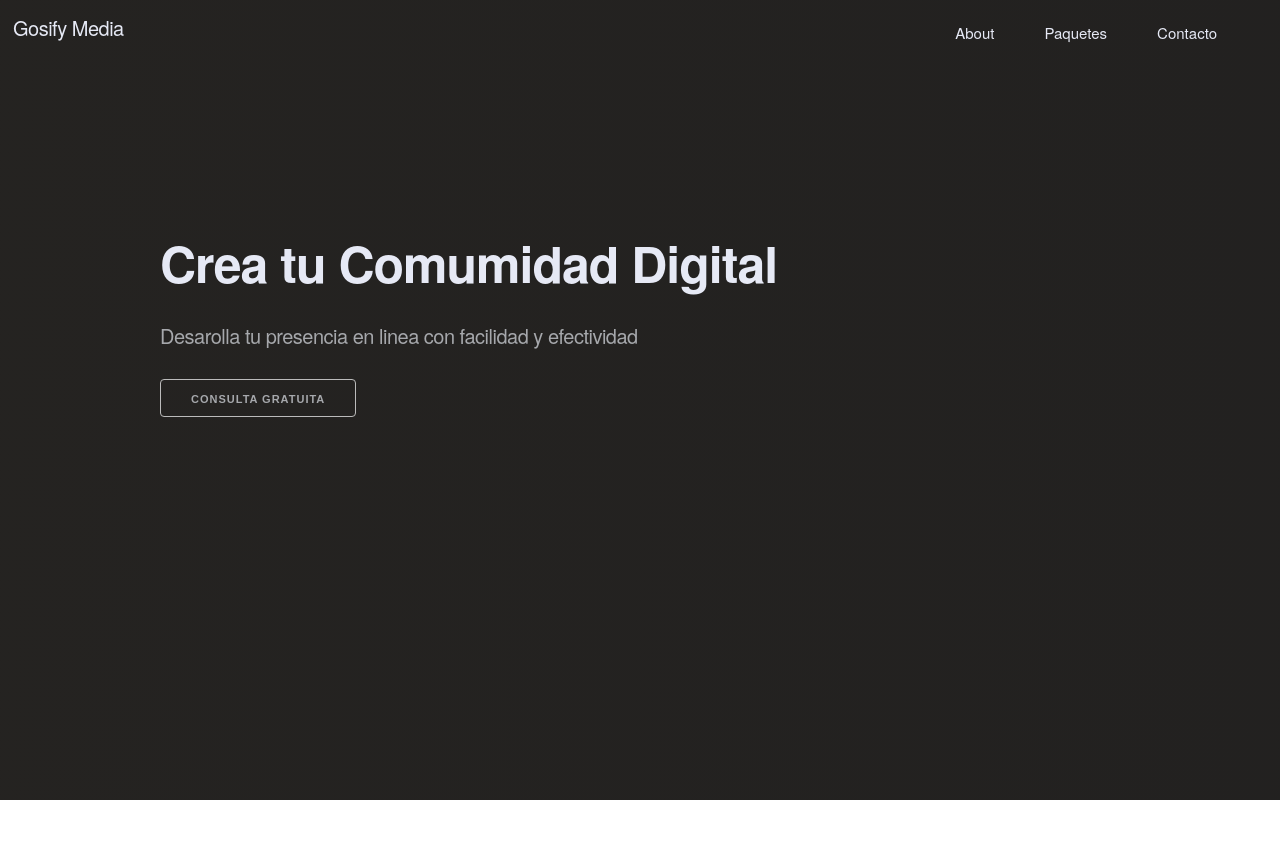
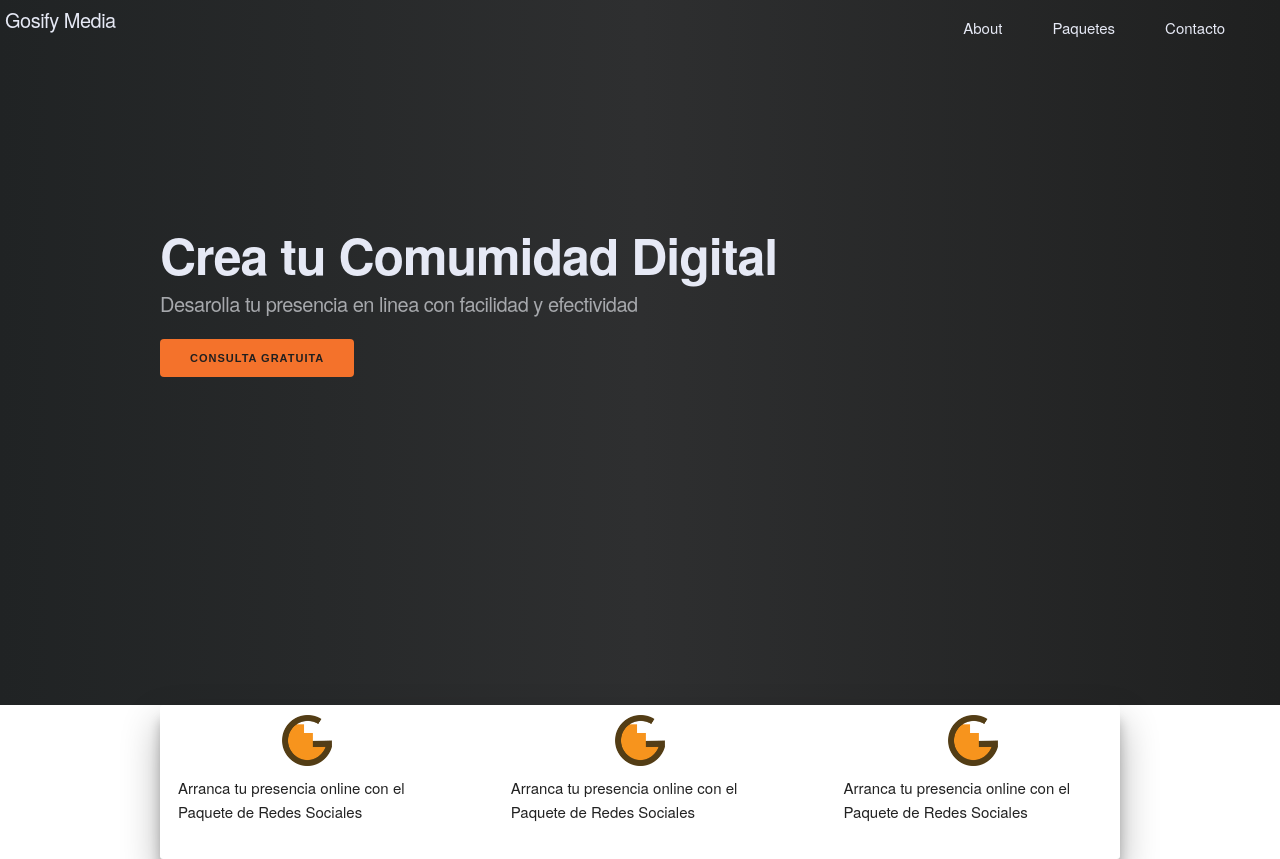
Before and after one commit to mgonza63/next-portfolio, a Next.js app: page / in a window 1280 px wide. Before the commit the page ends 800 px from the top, so only its background shows below. Built offline with nearby package versions, Linux system fonts and the light colour scheme.

Commit message:
added features component and fixed margin issues

```diff
--- /dev/null
+++ b/components/Features.js
@@ -0,0 +1,77 @@
+function Features() {
+    return (
+        <div className="container wrapper">
+            <div className="row">
+                <div className="four columns">
+                    <div className="card">
+                        <img src="/logo.png" alt="logo"></img>
+                            <div className="content">
+                                <p>Arranca tu presencia online con el Paquete de Redes Sociales</p>
+                            </div>
+                    </div>
+                </div>
+                <div className="four columns">
+                    <div className="card">
+                        <img src="/logo.png" alt="logo"></img>
+                            <div className="content">
+                                <p>Arranca tu presencia online con el Paquete de Redes Sociales</p>
+                            </div>
+                    </div>
+                </div>
+                <div className="four columns">
+                    <div className="card">
+                        <img src="/logo.png" alt="logo"></img>
+                            <div className="content">
+                                <p>Arranca tu presencia online con el Paquete de Redes Sociales</p>
+                            </div>
+                    </div>
+                </div>
+
+
+            </div>
+
+            <style jsx>{`
+
+                .wrapper {
+                    align-items: center;
+                    display: flex;
+                    justify-content: center;
+                    background-color: white;
+
+                    box-shadow: 0 19px 38px rgba(0,0,0,0.30), 0 15px 12px rgba(0,0,0,0.22);
+                    border-radius: 3px;
+                }
+                .card {
+                    flex: 1;
+        /* Space between columns */
+                    margin: 0 8px;
+                    padding: 10px
+
+        /* Layout each column */
+                }
+                .content {
+                    flex: 1;
+                }
+                img {
+                    width: 50px;
+                    display: block;
+                    margin-left: auto;
+                    margin-right: auto;
+                    padding-bottom: 10px;
+
+                }
+                @media only screen and (max-width: 600px) {
+                    .wrapper {
+                        display: block;
+
+                    }
+                }
+
+            `}
+            </style>
+
+        </div>
+    )
+}
+
+export default Features;
--- a/components/Header.js
+++ b/components/Header.js
@@ -1,21 +1,31 @@
 function Header() {
     return (
         <header className="u-full-width">
+            {/* <img src="/logo.png" /> */}
             <h5>Gosify Media</h5>
-            <ul>
-                <li>
-                    <h6>Contacto</h6>
-                </li>
-                <li>
-                    <h6>Paquetes</h6>
-                </li>
-                <li>
 
-                    <h6>About</h6>
-                </li>
-            </ul>
+            <nav className="navbar">
+
+                <ul className="navbar-nav">
+                    <li className="nav-item">
+                        Contacto
+                    </li>
+                    <li className="nav-item">
+                        Paquetes
+                    </li>
+                    <li className="nav-item">
+                        About
+                    </li>
+                </ul>
+            </nav>
      <style jsx>{`
+        header {
+            background: linear-gradient(270deg, #1f2020, #2e2f30, #202324);
 
+        }
+        img {
+            width: 50px;
+        }
         h5 {
             color: rgb(230, 233, 245);
             font-weight: lighter;
@@ -25,13 +35,16 @@ function Header() {
         h6 {
             color: rgb(230, 233, 245);
         }
+        .nav-item {
+            color: rgb(230, 233, 245);
+        }
         li {
             list-style:  none;
             padding-right: 50px;
             display: inline-block;
             float: right;
             position: relative;
-            top: -5.2vh;
+            top: -5.5vh;
         }
         .barPhone {
             display: none;
@@ -41,15 +54,22 @@ function Header() {
                 text-align: center;
             }
             ul {
-                display: table;
+                /* display: table; */
                 margin: 0 auto;
             }
             li {
                 top: 1vh;
-                left: 6.5vw;
+                left: 5vw;
 
             }
 
+            .navbar-nav {
+                display: flex;
+                width:100%;
+                align-items: center;
+                justify-content: space-evenly;
+
+            }
 
         }
     `}
--- a/components/HeroSection.js
+++ b/components/HeroSection.js
@@ -1,48 +1,72 @@
 function Hero() {
     return (
-        <article className="container">
-            <h1 className="hero">Crea tu Comumidad Digital</h1>
-            <h5 className="subhero">Desarolla tu presencia en linea con facilidad y efectividad</h5>
-            <button className="action"><p>Consulta gratuita</p></button>
+        <main className="container-fluid">
+            <div className="container">
+                <h1 className="hero">Crea tu Comumidad Digital</h1>
+                <h5 className="subhero">Desarolla tu presencia en linea con facilidad y efectividad</h5>
+                <button className="action"><p>Consulta gratuita</p></button>
+            </div>
+            {/* <img className="u-max-width chat" alt="chat" src="/mobile-iso.png"></img> */}
+
+            {/* F6E7C1 - D6C7A1 - FFA25B - F4722B - 3e3e3e  */}
+
 
             <style jsx>{`
-                .container {
-                    height: 50vh;
+
+
+                main {
+                    height: 80vh;
+                    width: 100vw;
+                    right: 100px;
+                    background: linear-gradient(270deg, #1f2020, #2e2f30, #202324);
+
 
                 }
+            .container-fluid {
+                left: 500px;
+            }
                 .hero {
                     position: relative;
-                    top: 40%;
+                    top: 20vh;
                     font-weight: bold;
                     color: rgb(230, 233, 245);
                 }
                 .subhero {
                     position: relative;
-                    top: 42%;
+                    top: 18vh;
                     color: rgb(166, 168, 172);
                     font-weight: lighter;
                     font-size: 20px;
                 }
                 button {
                     position: relative;
-                    top: 22vh;
+                    top: 18vh;
+                    background-color: #F4722B;
+                    border: none;
+
+                }
+                button p {
+                    color: #201f1f;
                 }
                 p {
-                    color: rgb(166, 168, 172);
+                    color: #3e3e3e;
                 }
-                button:hover {
-                    background-color: rgb(209, 152, 29);
+                .chat {
+                    position: relative;
+                    max-width: 500px;
+                    right: 10%;
+                    top: 30vw;
                 }
-                button:hover p {
-                    color: #201f1f;
-                }
-
                 @media only screen and (max-width: 600px) {
                     .hero  {
-                        top: 30%;
+                        top: 20vh;
                     }
                     .subhero {
-                        top: 32%;
+                        top: 18vh;
+                    }
+                    button {
+                        position: relative;
+                        top: 18vh;
                     }
                 }
 
@@ -50,7 +74,7 @@ function Hero() {
             `}
             </style>
 
-        </article>
+        </main>
 
     )
   }
--- a/pages/index.js
+++ b/pages/index.js
@@ -2,12 +2,13 @@ import Head from 'next/head'
 import Layout from '../components/Layout'
 import Header from '../components/Header'
 import Hero from '../components/HeroSection'
+import Features from '../components/Features'
 
 export default function Home() {
   return (
     <Layout>
       <Head>
-        <title>Mauricio Gonzalez</title>
+        <title>Gosify Media</title>
         <meta name="viewport" content="initial-scale=1.0, width=device-width" />
 
         <link rel="stylesheet" href="https://cdnjs.cloudflare.com/ajax/libs/skeleton/2.0.4/skeleton.min.css"></link>
@@ -15,6 +16,7 @@ export default function Home() {
       </Head>
       <Header />
       <Hero  />
+      <Features />
 
     </Layout>
   )
--- a/styles/global.css
+++ b/styles/global.css
@@ -3,10 +3,10 @@ body {
 
   font-family: 'Playfair Display', serif;
 
-  background: linear-gradient(270deg, #201f1f, #272522, #3f3935);
-  background-size: 600% 600%;
+  padding: 0%;
+  margin: 0%;
 
-  animation: Gradient 20s ease infinite;
+
 
 }
 
```
Also changed, not shown: public/logo.png (added), public/mobile-iso.png (added).
